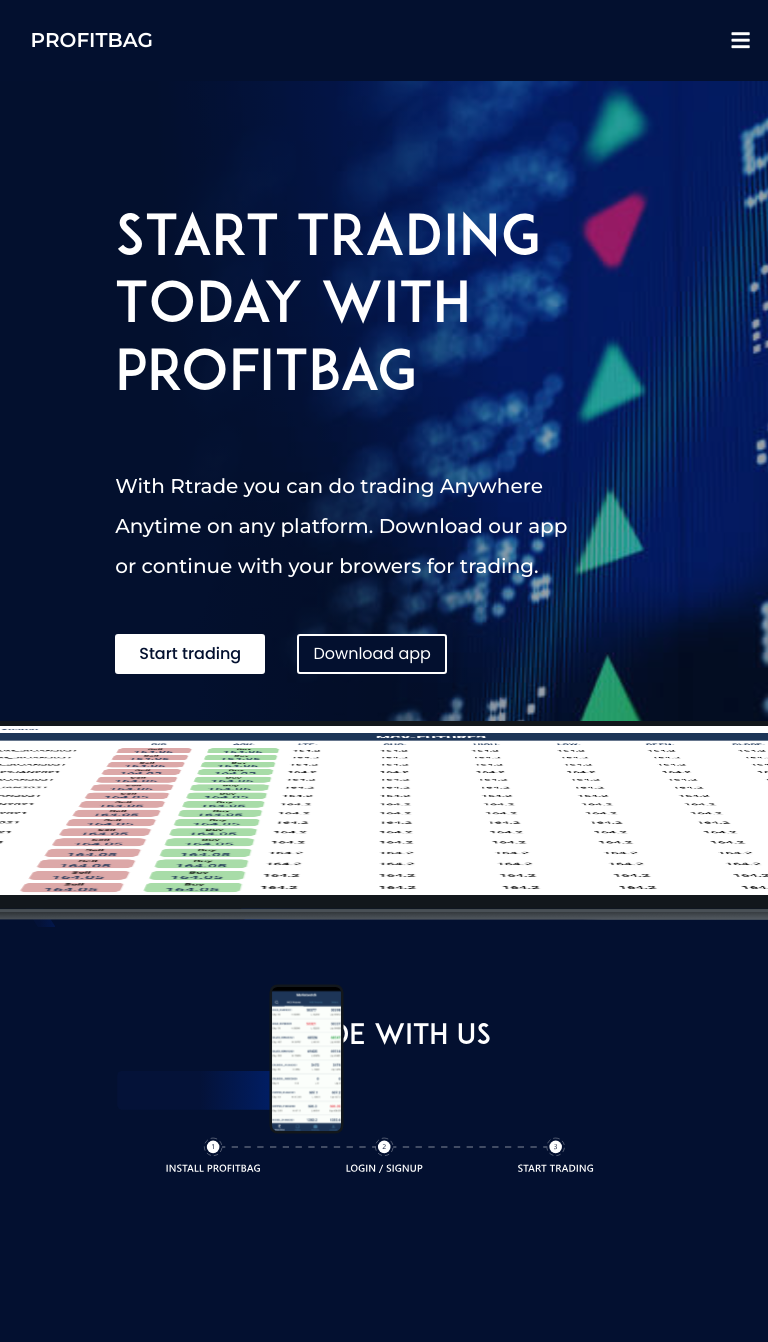
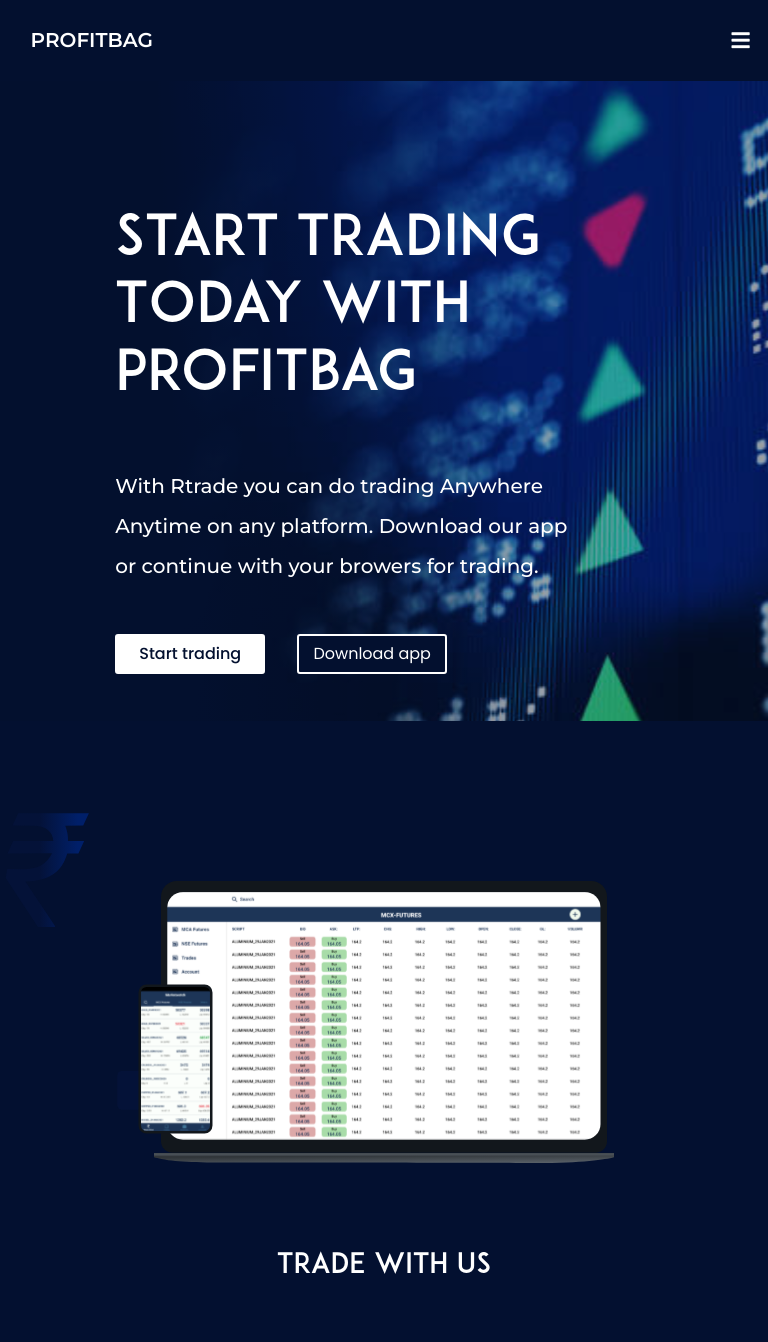
Before and after one commit to Arnavjain1703/ProfitBag, a React (Create React App) app in the folder frontend/: page / in a window 768 px wide. Shown: the top 1342 px of the page. Built offline with nearby package versions, Linux system fonts and the light colour scheme.

Commit message:
made animations responsive

```diff
--- a/frontend/src/Components/TradeWithUs/TradeWithUs.module.css
+++ b/frontend/src/Components/TradeWithUs/TradeWithUs.module.css
@@ -99,10 +99,27 @@ padding: auto;
     }
 }
 
+
 @media(max-width:1025px){
+  .box{
+    display: none;
+  }
+
+  .laptop{
+    width: 60vw;
+    height: 37vw;
+    margin-top: 20vh;
+    z-index: 2;
+    background: url('../../assets/images/Laptop.svg');
+    background-size: cover;
+    background-position: center;
+    background-repeat: no-repeat;
+    margin-bottom: 10vh;
+  }
+
   .phone{
-    top: 122vh;
-    left: 35vw;
+    top: 127vh;
+    left: 18vw;
   }
 }
 
@@ -138,7 +155,8 @@ padding: auto;
 }
 
 @media(min-width:501px){
-  .laptop, .mobicon{
+  /* .laptop, */
+   .mobicon{
     display: none;
   }
 }
```
